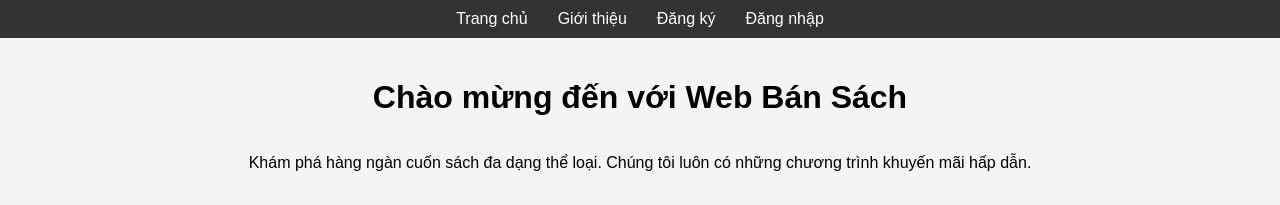
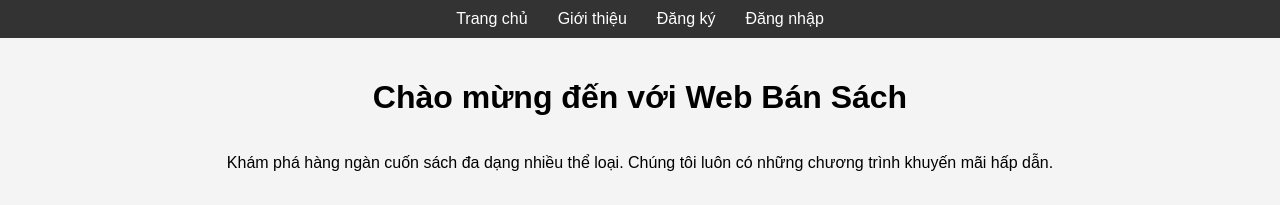
Before and after one commit to SonHieub2205938/WebBanSach, a plain HTML site: page index.html in a window 1280 px wide. Shown: the top 205 px of the page. Drawn offline with Linux system fonts and the light colour scheme.

Commit message:
Cập nhật index.html

```diff
--- a/index.html
+++ b/index.html
@@ -20,7 +20,7 @@
 
     <main>
         <h1>Chào mừng đến với Web Bán Sách</h1>
-        <p>Khám phá hàng ngàn cuốn sách đa dạng thể loại. Chúng tôi luôn có những chương trình khuyến mãi hấp dẫn.</p>
+        <p>Khám phá hàng ngàn cuốn sách đa dạng nhiều  thể loại. Chúng tôi luôn có những chương trình khuyến mãi hấp dẫn.</p>
         <div class="book-grid">
             <!-- Ví dụ về các sách -->
             <div class="book-item">
```
